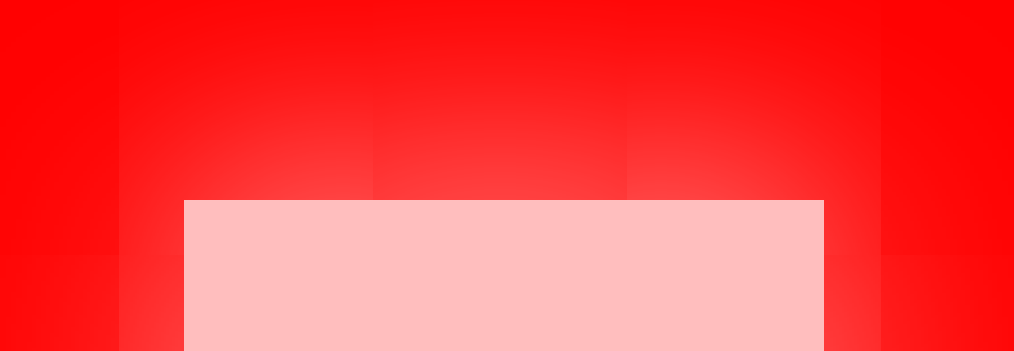
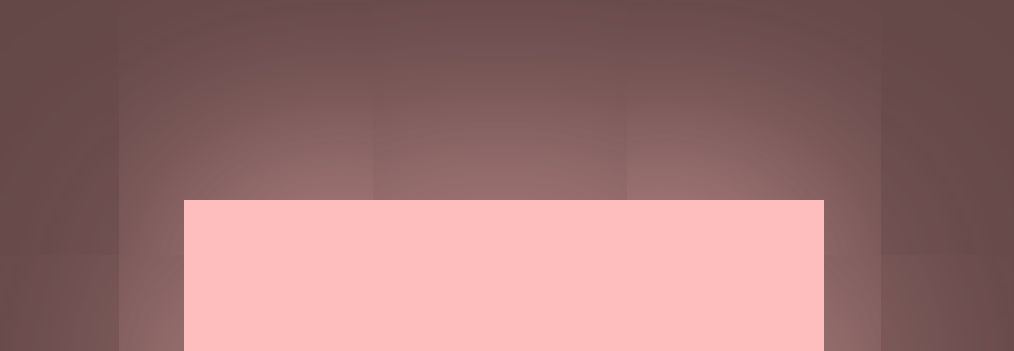
Before and after one commit to AhmadShafiq81/Scorpions, a plain HTML site: page index.html in a window 1280 px wide. Shown: the top 351 px of the page, without its empty margins (136-1150 px from the left). Drawn offline with Linux system fonts and the light colour scheme.

Commit message:
Update style.css

```diff
--- a/style.css
+++ b/style.css
@@ -6,8 +6,7 @@ body, html{
 .main-body{
     height: 100dvh;
     display: flex;
-/*     background-color: rgb(100, 71, 71); */
-    background-color:red;
+    background-color: rgb(100, 71, 71);
 }
 .content{
     background-color: rgb(255, 190, 190);
```
